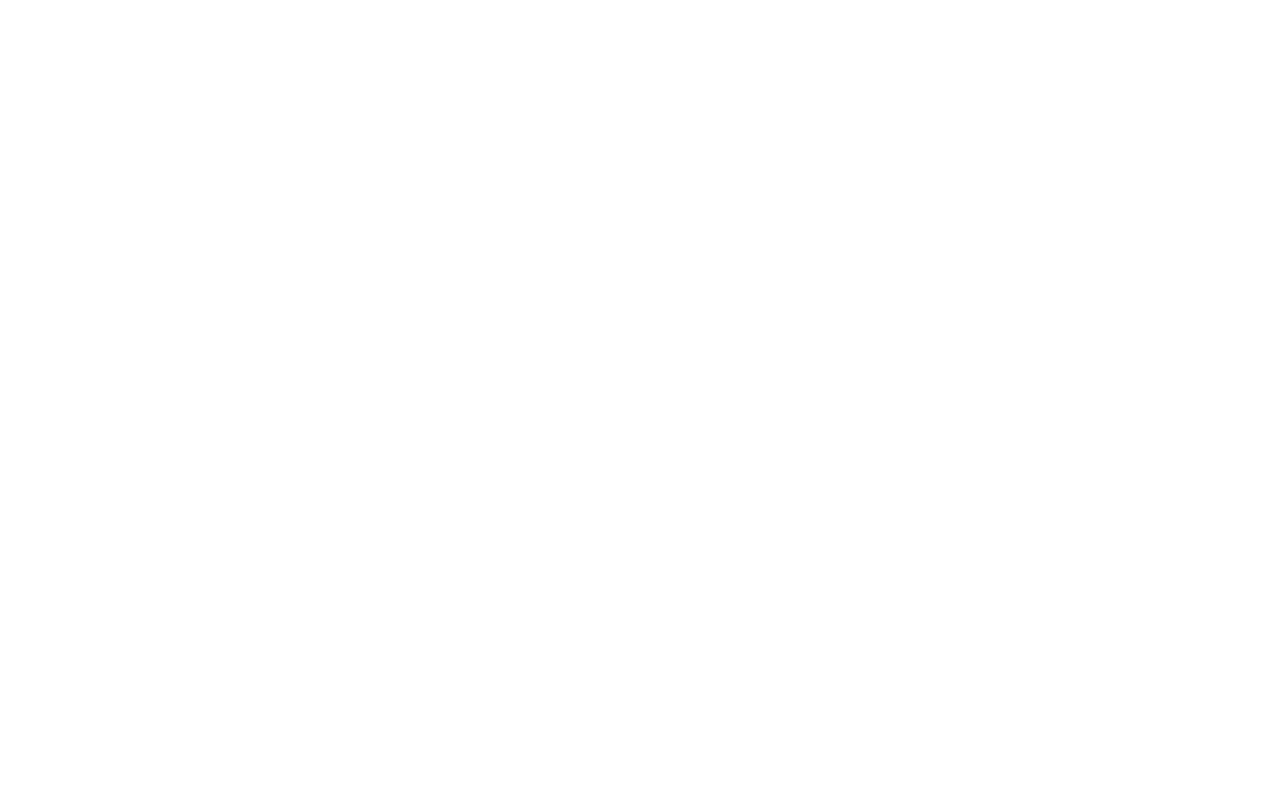
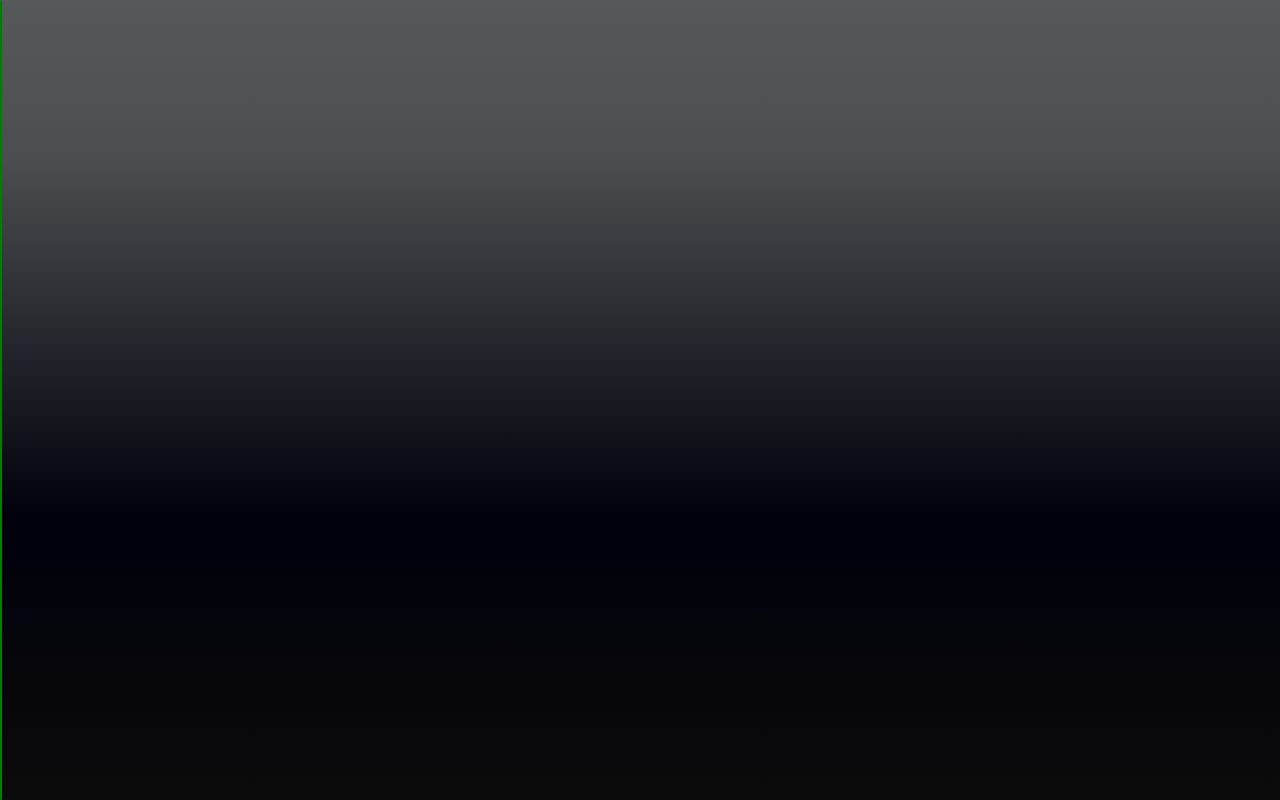
Before and after one commit to renersullivan/spotify_replica, an Angular app: page /login in a window 1280 px wide. Before the commit this address led to /. Built offline with nearby package versions, Linux system fonts and the light colour scheme.

Commit message:
criando component login

```diff
--- a/src/app/app-routing.module.ts
+++ b/src/app/app-routing.module.ts
@@ -1,9 +1,11 @@
 import { NgModule } from '@angular/core';
 import { RouterModule, Routes } from '@angular/router';
 import { HomeComponent } from './pages/home/home.component';
+import { LoginComponent } from './pages/login/login.component';
 
 const routes: Routes = [
   { path: '', component: HomeComponent },
+  { path: 'login', component: LoginComponent },
 
 ];
 
--- a/src/app/pages/login/login.component.css
+++ b/src/app/pages/login/login.component.css
@@ -0,0 +1,14 @@
+.container-login{
+    display: flex;
+    width: 100%;
+    height: 100vh;
+    background: rgb(11,11,11);
+    background: linear-gradient(0deg, rgba(11,11,11,1) 0%, rgba(0,0,11,1) 35%, rgba(76,77,80,1) 80%, rgba(86,89,89,1) 100%);
+}
+.login{
+    color: white;
+    row-gap: normal;
+    border-radius: 8px;
+    padding-bottom: 32px;
+    border: 1px solid green;
+}
--- a/src/app/pages/login/login.component.html
+++ b/src/app/pages/login/login.component.html
@@ -1 +1,5 @@
-<p>login works!</p>
+<div class="container-login">
+    <div class="login">
+
+    </div>
+</div>
```
Also changed, not shown: 1 other file (tests, documents, lock files or other folders).
